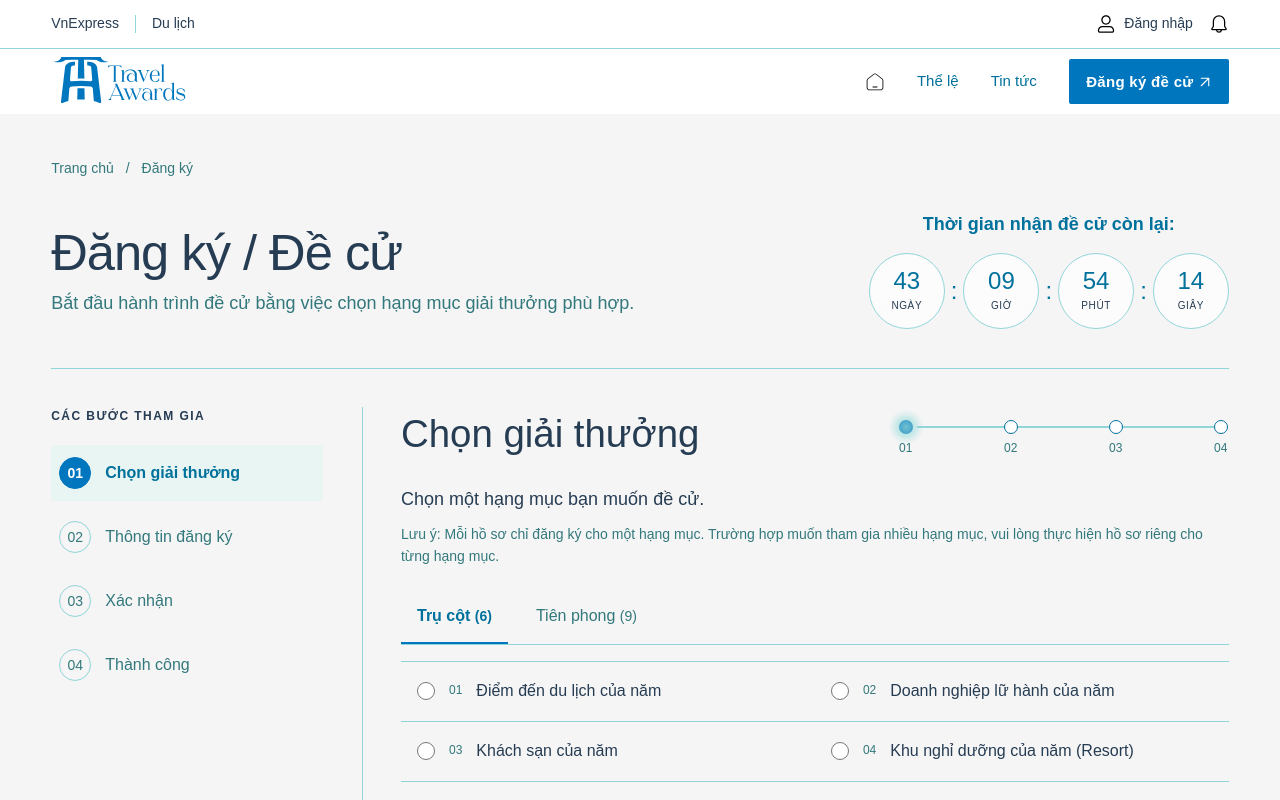
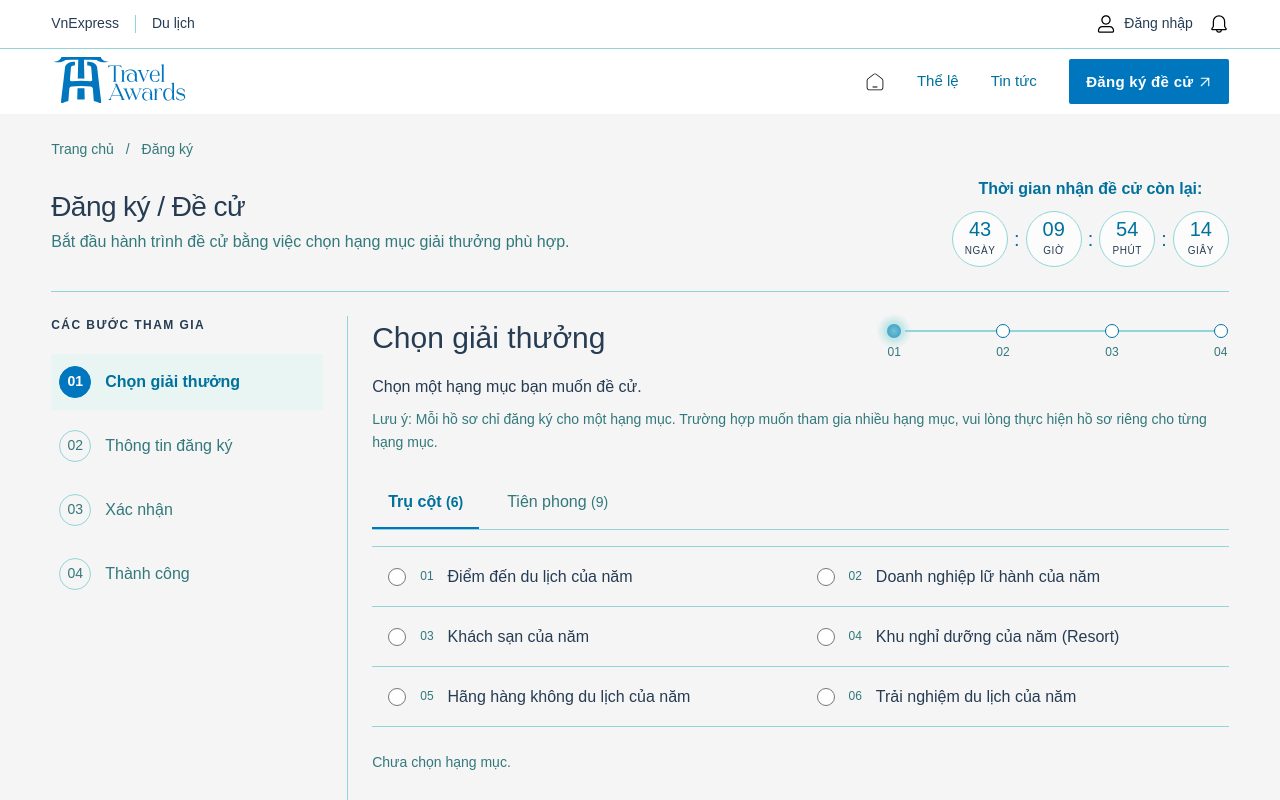
Before and after one commit to DatNH95/travel-awards-2026, a Next.js app: page /dang-ky-de-cu in a window 1280 px wide. Shown: the top 800 px of the page. Built offline with nearby package versions, Linux system fonts and the light colour scheme.

Commit message:
Refine nomination layout and scroll reveal

```diff
--- a/src/app/dang-ky-de-cu/nomination.css
+++ b/src/app/dang-ky-de-cu/nomination.css
@@ -1,19 +1,25 @@
 .nomination { min-height: 100vh; background: #f5f5f5; }
-.nomination main > .section { background: transparent; padding-top: 24pt; }
-.nomination-intro { display: grid; gap: 1.25rem; margin-bottom: var(--spacing-content); }
+.nomination main > .section { background: transparent; padding-top: 24px; }
+.nomination-intro { display: grid; gap: 16px; margin-bottom: 24px; }
 .nomination-breadcrumb ol { display: flex; flex-wrap: wrap; gap: 0.75rem; list-style: none; margin: 0; padding: 0; color: var(--color-text-secondary); }
-.nomination-breadcrumb a { display: inline-flex; align-items: center; min-height: 2.75rem; }
+.nomination-breadcrumb a { display: inline-flex; align-items: center; }
 .nomination-breadcrumb li { display: flex; align-items: center; }
 .nomination-breadcrumb a:hover { color: var(--color-text-brand); text-decoration: underline; }
-.nomination-title-row { display: flex; justify-content: space-between; align-items: center; gap: var(--spacing-content); }
+.nomination-title-row { display: flex; justify-content: space-between; align-items: center; gap: 24px; }
 .nomination-title-row .home-countdown { flex-shrink: 0; }
+.nomination .home-countdown-deadline { font-size: 16px; margin-bottom: 8px; }
+.nomination .home-countdown-circle { width: 56px; }
+.nomination .home-countdown-value { font-size: 20px; }
+.nomination .home-countdown-separator { font-size: 20px; }
 .nomination-title-copy { display: grid; gap: 0.5rem; min-width: 0; }
-.nomination-title-copy h1 { line-height: 1.2; }
+.nomination .nomination-title-copy h1 { font-size: 28px; line-height: 1.2; }
+.nomination :is(.type-heading-2, .type-heading-3) { font-size: 30px; }
+.nomination :is(p, legend).type-body-large { font-size: 16px; }
 .nomination-title-copy > p { max-width: var(--container-reading); line-height: 1.4; color: var(--color-text-secondary); }
 @media (max-width: 63.99rem) { .nomination-title-row { flex-direction: column; align-items: flex-start; } }
 .nomination-intro .eyebrow, .nomination-step-heading .type-label { color: var(--color-text-brand); }
 .nomination-intro > p:last-child { max-width: var(--container-reading); color: var(--color-text-secondary); }
-.nomination-layout { display: grid; grid-template-columns: 17rem minmax(0, 1fr); gap: var(--spacing-content); align-items: start; padding-top: var(--spacing-content); border-top: var(--border-width) solid var(--color-border-default); }
+.nomination-layout { display: grid; grid-template-columns: 17rem minmax(0, 1fr); gap: 24px; align-items: start; padding-top: 24px; border-top: var(--border-width) solid var(--color-border-default); }
 .nomination-progress { position: sticky; top: 2rem; }
 .nomination-progress ol { list-style: none; margin: 1.25rem 0 0; padding: 0; display: grid; gap: 0.5rem; }
 .nomination-progress button { display: flex; align-items: center; gap: 0.875rem; width: 100%; min-height: 3.5rem; padding: 0.5rem; text-align: left; background: transparent; border: 0; cursor: pointer; color: var(--color-text-primary); border-radius: var(--radius-control); }
@@ -21,9 +27,10 @@
 .nomination-progress li[data-state='current'] button { background: var(--color-surface-brand-soft); color: var(--color-text-brand); font-weight: 600; }
 .nomination-step-number { display: grid; place-items: center; flex: 0 0 2rem; height: 2rem; border: var(--border-width) solid var(--color-border-default); border-radius: var(--radius-pill); font-size: var(--text-body-small); }
 .nomination-progress li[data-state='current'] .nomination-step-number, .nomination-progress li[data-state='complete'] .nomination-step-number { background: var(--color-action-primary); color: var(--color-action-foreground); border-color: var(--color-action-primary); }
-.nomination-content { min-width: 0; border-left: var(--border-width) solid var(--color-border-default); padding-left: var(--spacing-content); }
+.nomination-content { min-width: 0; border-left: var(--border-width) solid var(--color-border-default); padding-left: 24px; }
 .nomination-step-heading { display: flex; align-items: center; justify-content: space-between; gap: 1.5rem; margin-bottom: 1.5rem; }
 .nomination-step-heading h2 { min-width: 0; }
+.nomination-step-heading:has(+ form .nomination-choices) { margin-bottom: 14px; }
 .nomination-choices { min-width: 0; border: 0; margin: 0; padding: 0; }
 .nomination-choices legend { padding: 0; margin-bottom: 0.5rem; }
 .nomination-muted { color: var(--color-text-secondary); }
@@ -144,7 +151,6 @@
 
 .nomination-step-mobile-number { display: none; }
 @media (max-width: 39.99rem) {
-  .nomination-title-copy h1 { font-size: 28px; }
   .nomination-title-row .home-countdown { align-self: center; text-align: center; }
   .nomination-progress ol { grid-template-columns: repeat(4, minmax(0, 1fr)); gap: 0.5rem; }
   .nomination-progress button { flex-direction: column; justify-content: flex-start; gap: 0.5rem; text-align: center; padding: 0.5rem 0.25rem; }
--- a/src/app/page.tsx
+++ b/src/app/page.tsx
@@ -6,7 +6,6 @@ import Link from 'next/link';
 import { BrandGraphic, SignatureDivider } from '@/components/brand-graphics';
 import { Container, Eyebrow, Section, TextLink, NominationCTA } from '@/components/primitives';
 import { AwardTabs } from '@/components/award-tabs';
-import { ScrollReveal } from '@/components/scroll-reveal';
 import { HeroStage, NominationCountdown } from '@/components/hero-stage';
 import { SiteHeader } from '@/components/site-header';
 import { AwardCount } from '@/components/award-count';
@@ -47,7 +46,6 @@ const newsItems = [
 
 export default function HomePage() {
   return <div className="home">
-    <ScrollReveal />
     <SiteHeader />
     <main id="main">
       <HeroStage>
--- a/src/app/tin-tuc/page.tsx
+++ b/src/app/tin-tuc/page.tsx
@@ -3,7 +3,6 @@ import Link from 'next/link';
 import { Container } from '@/components/primitives';
 import { NewsBreadcrumb, NewsCard, NewsSidebar } from '@/components/news/editorial';
 import { getNewsArticles } from '@/data/news';
-import { ScrollReveal } from '@/components/scroll-reveal';
 
 export const metadata: Metadata = { title: 'Tin tức — Travel Awards 2026', description: 'Tin tức, câu chuyện và hành trình Travel Awards 2026.' };
 
@@ -15,7 +14,7 @@ export default async function NewsPage({ searchParams }: { searchParams: Promise
   const page = Number.isInteger(requested) && requested >= 1 ? Math.min(requested, totalPages) : 1;
   const pages = [...new Set([1, 2, 3, 4, page, totalPages])].filter(value => value <= totalPages).sort((a, b) => a - b);
   const pageLink = (value: number) => `/tin-tuc?page=${value}#news-latest`;
-  return <><ScrollReveal /><main id="main" className="news-main"><Container><NewsBreadcrumb />
+  return <main id="main" className="news-main"><Container><NewsBreadcrumb />
     <div className="news-columns"><div className="news-list">
       <section className="news-top-grid" aria-label="Tin nổi bật">{articles.slice(0, 4).map((article, index) => <NewsCard key={article.slug} article={article} variant={index === 0 ? 'featured' : 'related'} />)}</section>
       <section id="news-latest" className="news-latest" aria-label={`Danh sách tin tức, trang ${page}`}>{list.slice((page - 1) * 12, page * 12).map(article => <NewsCard key={article.slug} article={article} />)}</section>
@@ -28,5 +27,5 @@ export default async function NewsPage({ searchParams }: { searchParams: Promise
         {page < totalPages && <Link href={pageLink(page + 1)} aria-label="Trang tiếp theo">&gt;</Link>}
       </nav>
     </div><NewsSidebar /></div>
-  </Container></main></>;
+  </Container></main>;
 }
--- a/src/components/scroll-reveal.tsx
+++ b/src/components/scroll-reveal.tsx
@@ -8,14 +8,16 @@ export function ScrollReveal() {
     if (preference.matches) return;
 
     // Animate on entry, without hiding server-rendered content or changing layout.
-    // Reset after leaving the viewport so both scroll directions replay the reveal.
-    const targets = document.querySelectorAll<HTMLElement>('.home main > .section > .layout-container, .home main h1, .home main h2, .home main h3, .home-timeline li');
+    // Each target reveals only on its first entry during this page visit.
+    const targets = Array.from(document.querySelectorAll<HTMLElement>('.home main > .section > .layout-container, .home main h1, .home main h2, .home main h3, .home-timeline li'))
+      .filter(target => !target.closest('.home-news, .news-site, .home-hero'));
+    const revealed = new Set<HTMLElement>();
     let frame = 0;
     const update = () => {
       frame = 0;
       if (preference.matches) return;
       for (const target of targets) {
-        if (!target.isConnected) continue;
+        if (!target.isConnected || revealed.has(target)) continue;
         // Layout offsets ignore our animated transforms and clip-paths.
         // Reading the animated intersection/rectangle creates a feedback loop.
         let documentTop = 0;
@@ -27,9 +29,7 @@ export function ScrollReveal() {
         const revealClass = target.matches('.home-timeline li') ? 'home-timeline-step-enter' : target.matches('h1, h2, h3') ? 'home-heading-enter' : 'home-scroll-enter';
         if (bottom > 32 && top < window.innerHeight - 32) {
           target.classList.add(revealClass);
-        } else if (bottom < -64 || top > window.innerHeight + 64) {
-          // Separate entry/reset boundaries prevent jitter at the viewport edge.
-          target.classList.remove(revealClass);
+          revealed.add(target);
         }
       }
     };
```
